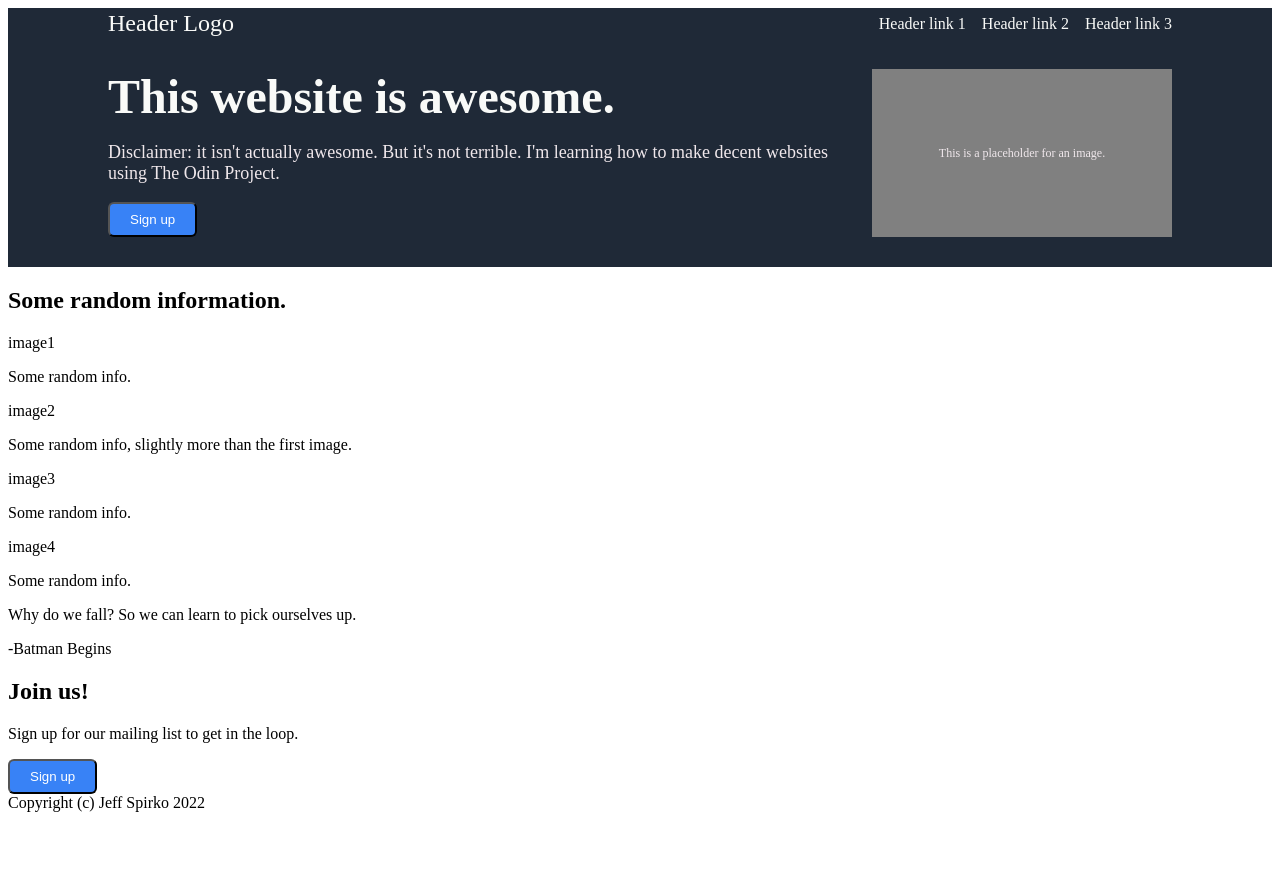
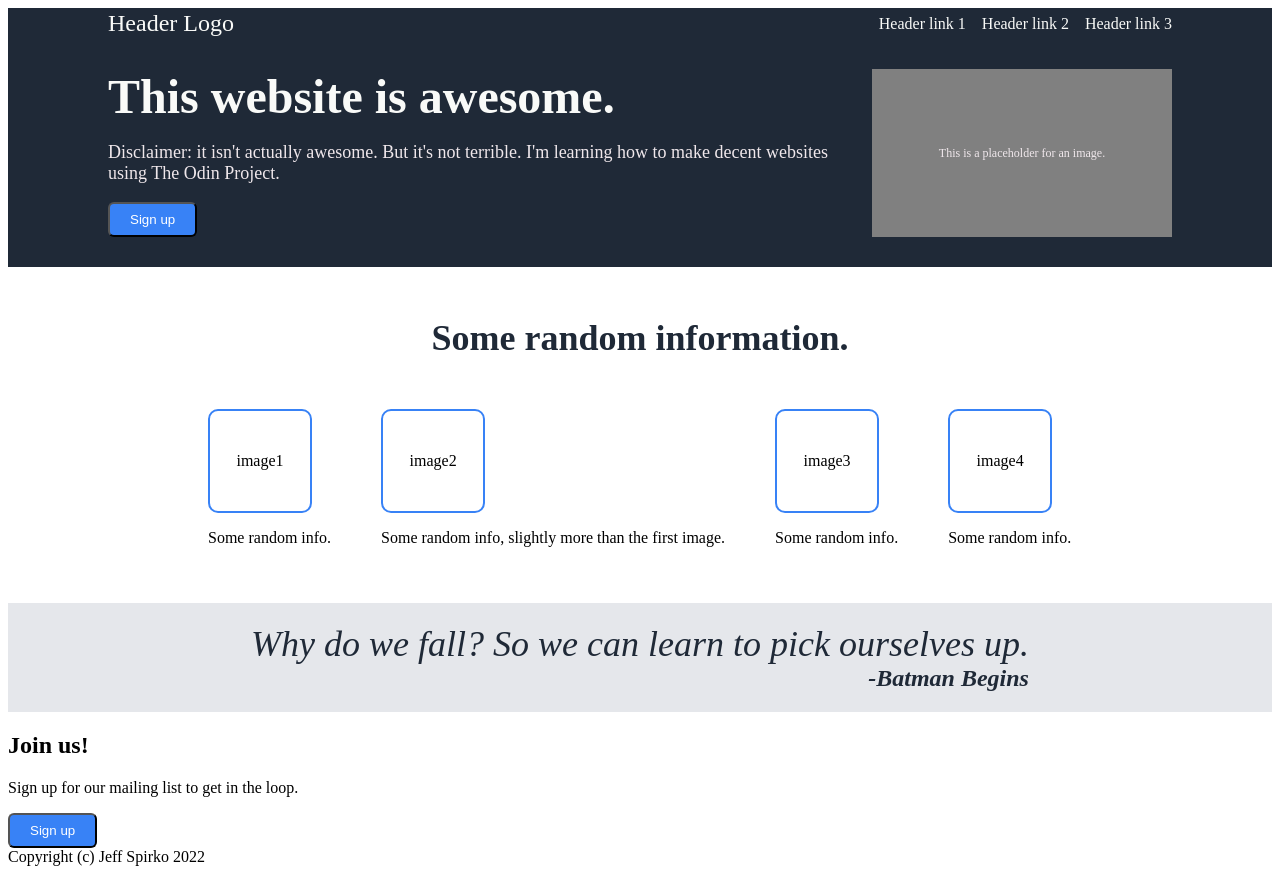
Before and after one commit to Spirko/odin-landing, a plain HTML site: page index.html in a window 1280 px wide. Before the commit the page ends 820 px from the top, so only its background shows below. Drawn offline with Linux system fonts and the light colour scheme.

Commit message:
CSS style info and quote sections.

```diff
--- a/landing.css
+++ b/landing.css
@@ -53,3 +53,49 @@ button {
   display: flex; justify-content: center; align-items: center;
   font-size: 12px;
 }
+
+.info {
+  padding: 20px 100px;
+}
+
+.info h2 {
+  text-align: center;
+  font-size: 36px;
+  font-weight: 800;
+  color: #1f2937;
+}
+.info-container {
+  display: flex;
+  padding: 20px 100px;
+  gap: 50px;
+}
+.info-image {
+  width: 100px; height: 100px;
+  border-radius: 10px;
+  border: 2px solid #3882f6;
+  display: flex; justify-content: center; align-items: center;
+}
+.card {
+  text-align: center;
+}
+
+.quote-container {
+  display: flex; justify-content: center; align-items: center;
+  padding: 20px 200px;
+  background-color: #e5e7eb;
+}
+.quote {
+  font-size: 36px;
+  font-style: italic;
+  font-weight: 200;
+  color: #1f2937;
+  margin: 0;
+}
+.quote p {
+  margin: 0;
+}
+.quote-source {
+  text-align: right;
+  font-size: 24px;
+  font-weight: 800;
+}
```
